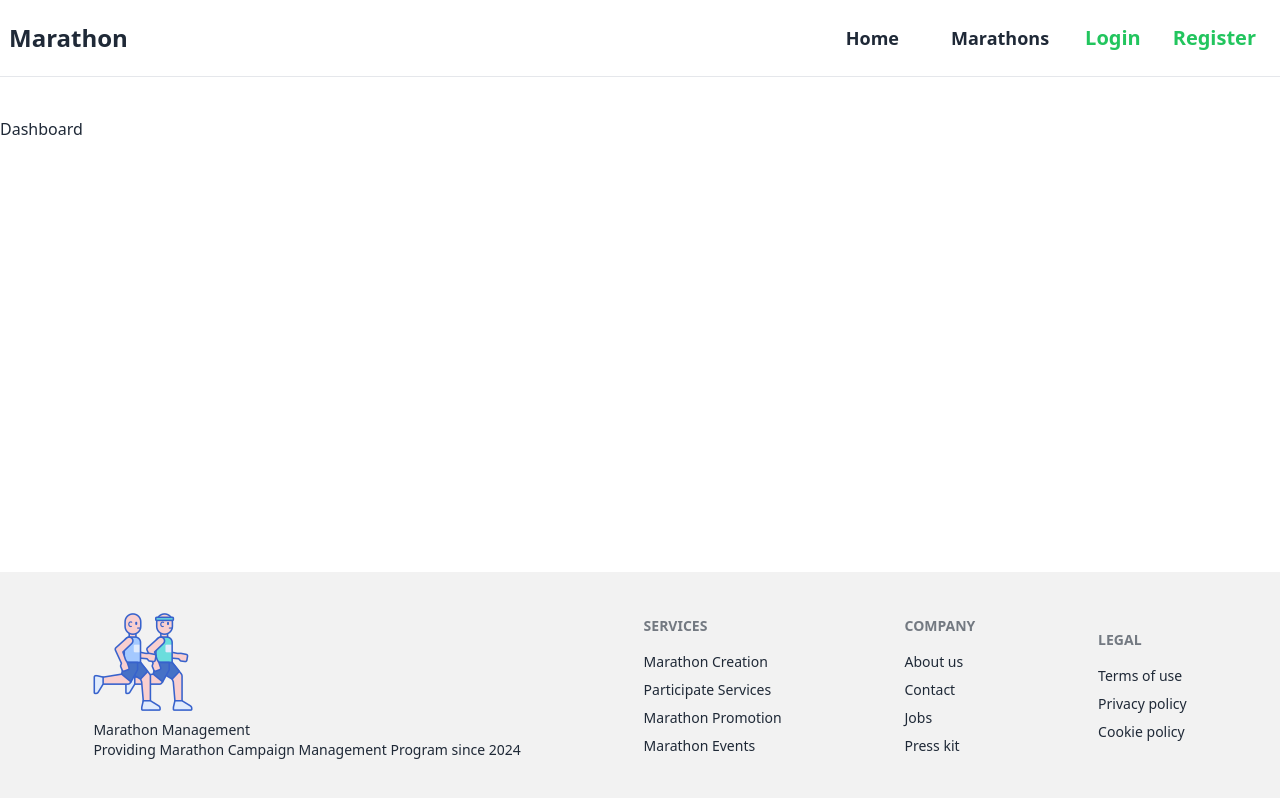
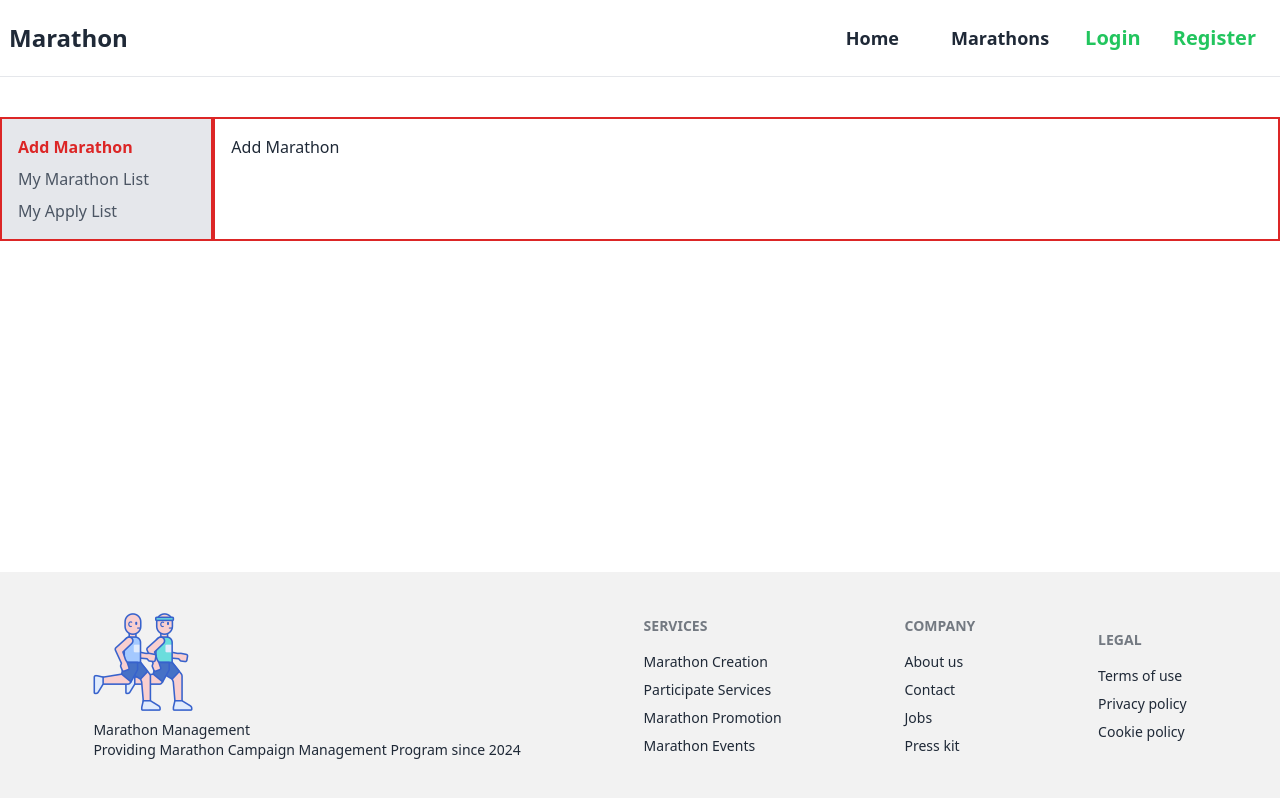
Before and after one commit to SahariorRidoy/Marathon-Management-client, a React (Vite) app: page /dashboard in a window 1280 px wide. Built offline with nearby package versions, Linux system fonts and the light colour scheme; no server answers.

Commit message:
Added Dashboard page routes and children page

```diff
--- /dev/null
+++ b/src/components/Pages/Dashboard/AddMarathon.jsx
@@ -0,0 +1,11 @@
+import React from 'react';
+
+const AddMarathon = () => {
+    return (
+        <div>
+            Add Marathon
+        </div>
+    );
+};
+
+export default AddMarathon;
--- a/src/components/Pages/Dashboard/Dashboard.jsx
+++ b/src/components/Pages/Dashboard/Dashboard.jsx
@@ -1,11 +1,45 @@
-import React from 'react';
+import React from "react";
+import { NavLink, Outlet } from "react-router-dom";
 
 const Dashboard = () => {
-    return (
-        <div>
-            Dashboard
-        </div>
-    );
+  return (
+    <div className="max-w-[1320px] mx-auto grid grid-cols-6">
+      {/* Sidebar Navigation */}
+      <div className="col-span-1 border-2 border-red-600 flex flex-col text-white space-y-2 p-4
+       bg-gray-200">
+        <NavLink
+          to="/dashboard"
+          end
+          className={({ isActive }) =>
+            isActive ? "text-red-600 font-bold" : "text-gray-600"
+          }
+        >
+          Add Marathon
+        </NavLink>
+        <NavLink
+          to="my-marathon"
+          className={({ isActive }) =>
+            isActive ? "text-red-600 font-bold" : "text-gray-600"
+          }
+        >
+          My Marathon List
+        </NavLink>
+        <NavLink
+          to="my-apply"
+          className={({ isActive }) =>
+            isActive ? "text-red-600 font-bold" : "text-gray-600"
+          }
+        >
+          My Apply List
+        </NavLink>
+      </div>
+
+      {/* Main Content */}
+      <div className="col-span-5 border-2 border-red-600 p-4">
+        <Outlet />
+      </div>
+    </div>
+  );
 };
 
 export default Dashboard;
--- /dev/null
+++ b/src/components/Pages/Dashboard/MyApplyList.jsx
@@ -0,0 +1,11 @@
+import React from 'react';
+
+const MyApplyList = () => {
+    return (
+        <div>
+            My Apply List
+        </div>
+    );
+};
+
+export default MyApplyList;
--- /dev/null
+++ b/src/components/Pages/Dashboard/MyMarathon.jsx
@@ -0,0 +1,11 @@
+import React from 'react';
+
+const MyMarathon = () => {
+    return (
+        <div>
+            My Marathon List
+        </div>
+    );
+};
+
+export default MyMarathon;
```
Also changed, not shown: src/Router/Router.jsx (+18 -0 lines), 1 other file (tests, documents, lock files or other folders).
